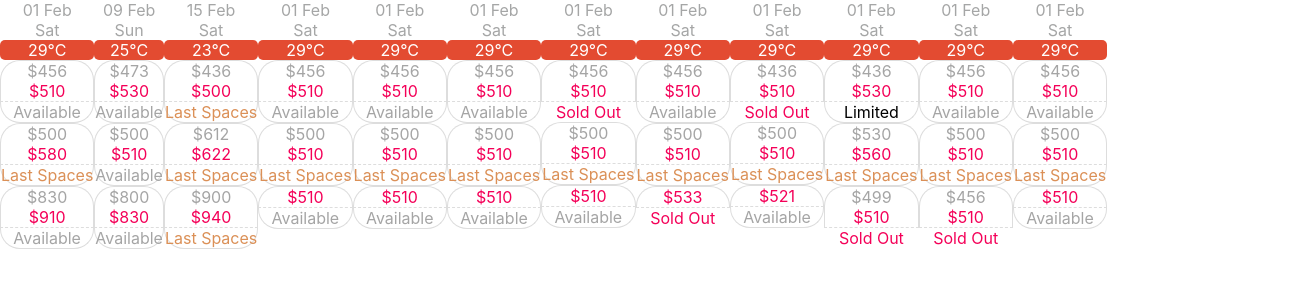
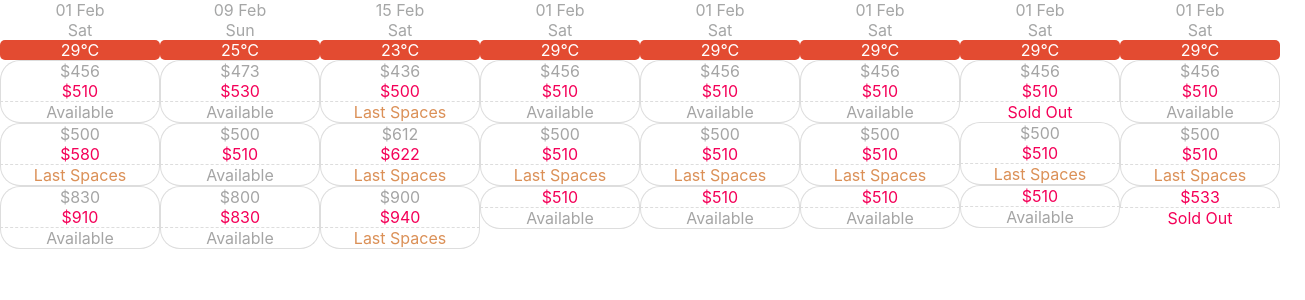
Before and after one commit to jasonvictorio/navigate-travel, a React (Create React App) app: page / in a window 1280 px wide. Shown: the top 300 px of the page, 1305 px wide, since content can reach past the window. Built offline with nearby package versions, Linux system fonts and the light colour scheme; the HTML template or start-up script is replaced by a standard one.

Commit message:
feat: add slider

```diff
--- a/package.json
+++ b/package.json
@@ -8,7 +8,9 @@
     "@testing-library/user-event": "^7.2.1",
     "react": "^16.13.0",
     "react-dom": "^16.13.0",
-    "react-scripts": "3.4.0"
+    "react-scripts": "3.4.0",
+    "react-slick": "^0.25.2",
+    "slick-carousel": "^1.8.1"
   },
   "scripts": {
     "start": "react-scripts start",
--- a/src/App.js
+++ b/src/App.js
@@ -1,11 +1,19 @@
 import React, { Component } from 'react'
 import Day from './components/Day'
+import Slider from "react-slick";
+import 'slick-carousel/slick/slick.css'
+import 'slick-carousel/slick/slick-theme.css'
 
 export class App extends Component {
   API = 'https://frontend-navigatetravel.ntstage.com/api';
   state = {
     days: [],
   };
+
+  sliderSettings = {
+    slidesToShow: 8,
+    slidesToScroll: 8,
+  }
 
   async componentDidMount () {
     // let response = await fetch('https://frontend-navigatetravel.ntstage.com/api');
@@ -18,22 +26,15 @@ export class App extends Component {
   render () {
     return (
       <div>
-        <div style={this.styles.days}>
-          <Days days={this.state.days} />
-        </div>
+        <Slider {...this.sliderSettings}>
+          { this.state.days.map(day => (<Day key={day.date} day={day} />))}
+        </Slider>
       </div>
     )
   }
 
   styles = {
-    days: {
-      display: 'flex',
-    }
   }
 }
 
-function Days (props) {
-  return props.days.map(day => (<Day key={day.date} day={day} />))
-}
-
 export default App
```
Also changed, not shown: 1 other file (tests, documents, lock files or other folders).
